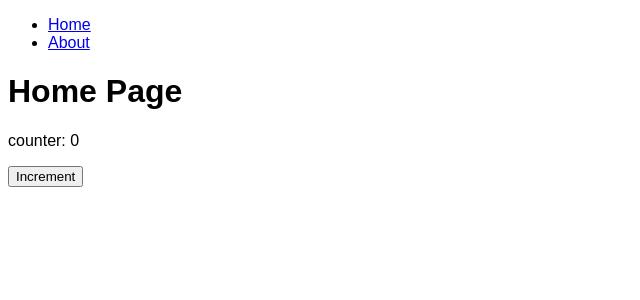
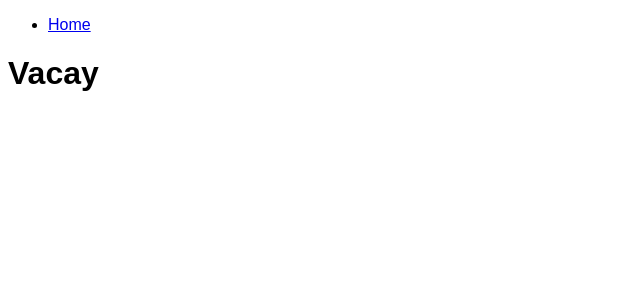
Before and after one commit to strausd/vacay, a React app: page / in a window 1280 px wide. Shown: the top 300 px of the page, without its empty margins (0-640 px from the left). Built offline with nearby package versions, Linux system fonts and the light colour scheme.

Commit message:
Remove unnecessary boilerplate files

```diff
--- a/src/app.jsx
+++ b/src/app.jsx
@@ -6,9 +6,6 @@ import configureStore from './store/store';
 import App from './components/App';
 
 import './styles/styles.scss';
-
-// TODO
-// Cleanup for solid boilerplate
 
 const store = configureStore();
 
--- a/src/components/AboutPage.jsx
+++ /dev/null
@@ -1,12 +0,0 @@
-import React from 'react';
-
-
-const AboutPage = () => {
-    return (
-        <div>
-            <h1>About Page</h1>
-        </div>
-    );
-};
-
-export default AboutPage;
--- a/src/components/CounterController.jsx
+++ /dev/null
@@ -1,27 +0,0 @@
-import React from 'react';
-import { connect } from 'react-redux';
-
-import { incrementAsync } from '../actions/baseActions';
-
-
-export class CounterController extends React.Component {
-    constructor(props) {
-        super(props);
-    }
-
-    render() {
-        return (
-            <div>
-                <button onClick={() => this.props.increment()}>Increment</button>
-            </div>
-        );
-    }
-}
-
-const mapDispatchToProps = (dispatch) => {
-    return {
-        increment: () => dispatch(incrementAsync()),
-    };
-};
-
-export default connect(undefined, mapDispatchToProps)(CounterController);
--- a/src/components/Header.jsx
+++ b/src/components/Header.jsx
@@ -7,7 +7,6 @@ const Header = () => {
         <div>
             <ul>
                 <li><NavLink exact to="/" activeClassName="active">Home</NavLink></li>
-                <li><NavLink to="/about" activeClassName="active">About</NavLink></li>
             </ul>
         </div>
     );
--- a/src/components/HomePage.jsx
+++ b/src/components/HomePage.jsx
@@ -1,7 +1,5 @@
 import React from 'react';
 import { connect } from 'react-redux'
-
-import CounterController from './CounterController';
 
 
 export class HomePage extends React.Component {
@@ -12,18 +10,10 @@ export class HomePage extends React.Component {
     render() {
         return (
             <div>
-                <h1>Home Page</h1>
-                <p>counter: {this.props.counter}</p>
-                <CounterController />
+                <h1>Vacay</h1>
             </div>
         );
     }
 };
 
-const mapStateToProps = (state) => {
-    return {
-        counter: state
-    };
-};
-
-export default connect(mapStateToProps)(HomePage);
+export default HomePage;
--- a/src/components/LoadableAboutPage.jsx
+++ /dev/null
@@ -1,16 +0,0 @@
-import React from 'react';
-import Loadable from 'react-loadable';
-
-
-const LoadableAboutPageWrapper = Loadable({
-    loader: () => import('./AboutPage'),
-    loading(){
-        return <p>Loading...</p>
-    }
-});
-
-export default class LoadableAboutPage extends React.Component {
-    render() {
-        return <LoadableAboutPageWrapper />;
-    }
-}
--- a/src/routers/AppRouter.jsx
+++ b/src/routers/AppRouter.jsx
@@ -3,8 +3,6 @@ import { BrowserRouter as Router, Route, Link } from 'react-router-dom';
 
 import Header from '../components/Header';
 import HomePage from '../components/HomePage';
-// import AboutPage from '../components/AboutPage';
-import LoadableAboutPage from '../components/LoadableAboutPage';
 
 
 const AppRouter = () => {
@@ -14,7 +12,6 @@ const AppRouter = () => {
                 <Header />
 
                 <Route exact path="/" component={HomePage} />
-                <Route exact path="/about" component={LoadableAboutPage} />
             </div>
         </Router>
     );
```
